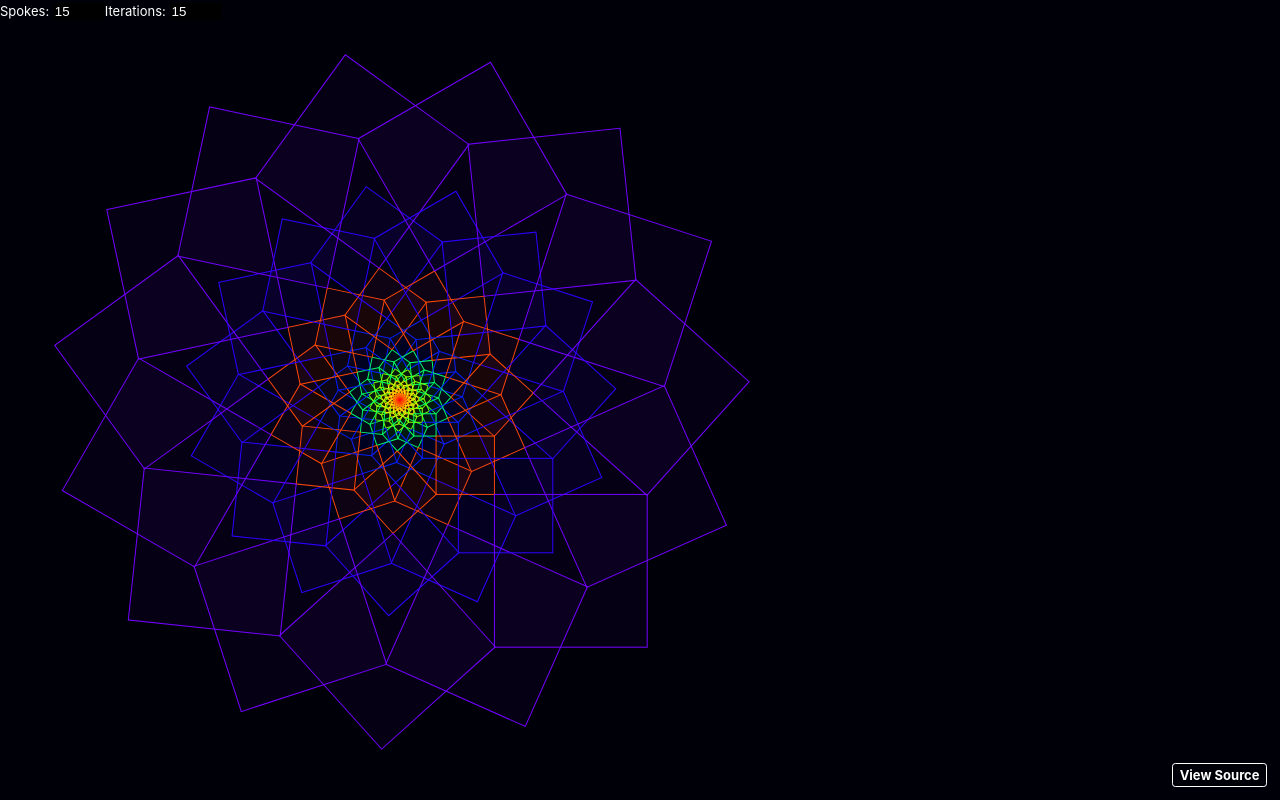
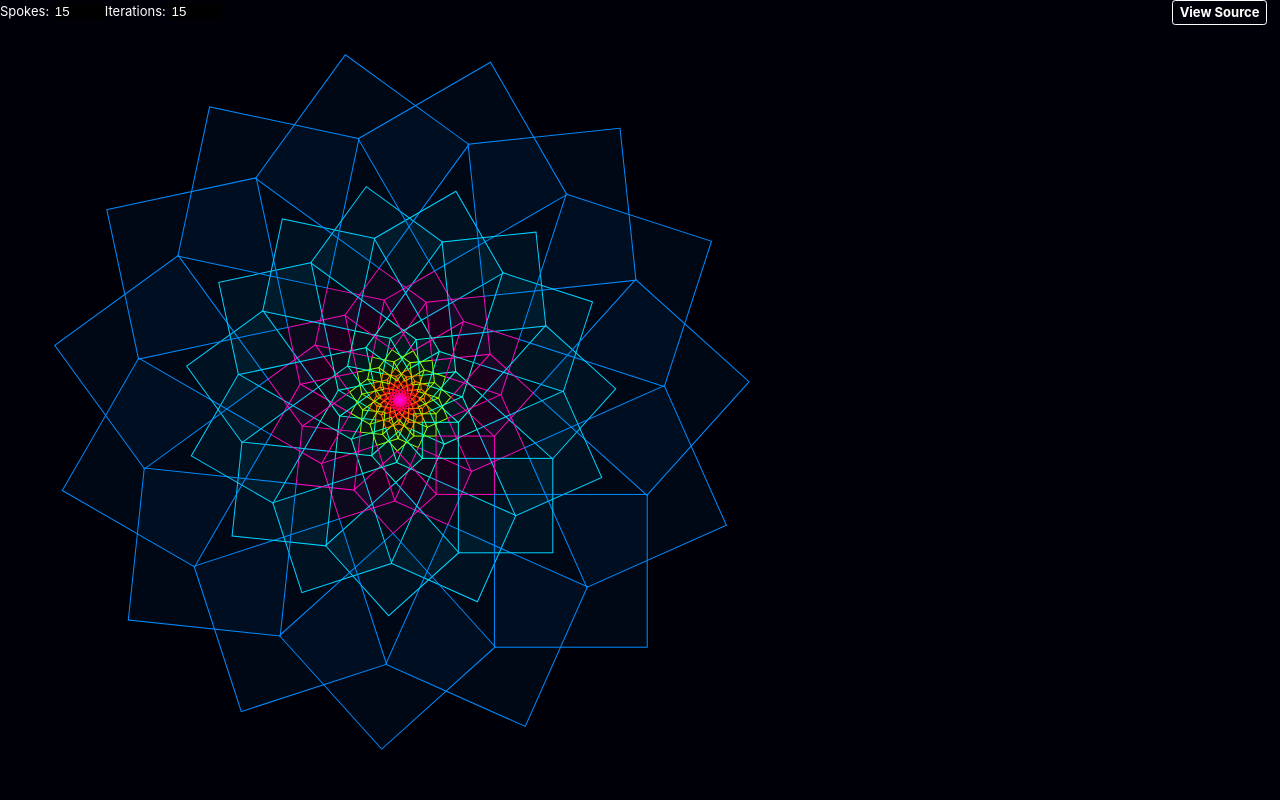
Before and after one commit to doppler/fibonacci, a React (Create React App) app: page / in a window 1280 px wide. Built offline with nearby package versions, Linux system fonts and the light colour scheme.

Commit message:
move src button. animate base hue.

```diff
--- a/src/App.js
+++ b/src/App.js
@@ -1,19 +1,28 @@
-import React, { useState } from "react";
+import React, { useState, useEffect } from "react";
 import fib from "./fib";
 import "./App.scss";
 
 const App = () => {
   const [numSpokes, setNumSpokes] = useState(15);
   const [fibValue, setFibValue] = useState(15);
+  const [baseHue, setBaseHue] = useState(0);
 
   const changeNumSpokes = event => setNumSpokes(Number(event.target.value));
   const changeFibValue = event => setFibValue(Number(event.target.value));
+
+  const changeBaseHue = () => setBaseHue(baseHue === 359 ? 0 : baseHue + 1);
+
+  useEffect(() => {
+    requestAnimationFrame(changeBaseHue);
+  }, [baseHue]);
   return (
     <div id="App">
       <svg width={"100vmin"} height={"100vmin"}>
         {Array.from({ length: numSpokes }).map((_, i) => (
           <Spoke
+            key={i}
             fibValue={fibValue}
+            baseHue={baseHue}
             style={{
               transform: `translate(50vmin, 50vmin) rotate(${(360 / numSpokes) *
                 (i + 1)}deg)`
@@ -21,6 +30,36 @@ const App = () => {
           />
         ))}
       </svg>
+      <Controls {...{ numSpokes, changeNumSpokes, fibValue, changeFibValue }} />
+    </div>
+  );
+};
+
+export default App;
+
+const Spoke = ({ style, fibValue, baseHue }) => {
+  const sequence = fib(fibValue);
+
+  return sequence.slice(0, sequence.length - 2).map((n, i) => {
+    const last = sequence[sequence.length - 1];
+    return (
+      <g style={style} key={i}>
+        <rect
+          x={`calc((50vmin / ${last}) * ${sequence[i - 1]})`}
+          y={`calc((50vmin / ${last}) * ${sequence[i - 1]})`}
+          width={`calc((50vmin / ${last}) * ${n})`}
+          height={`calc((50vmin / ${last}) * ${n})`}
+          style={{
+            fill: `hsla(${n + baseHue}, 100%, 50%, 0.05)`,
+            stroke: `hsla(${n + baseHue}, 100%, 50%, 1)`
+          }}
+        />
+      </g>
+    );
+  });
+};
+
+const Controls = ({ numSpokes, changeNumSpokes, fibValue, changeFibValue }) => (
   <div id="controls">
     <label htmlFor="num-spokes">Spokes: </label>
     <input
@@ -40,37 +79,12 @@ const App = () => {
       max={36}
       onChange={changeFibValue}
     />
-      </div>
     <a
       href="https://github.com/doppler/fibonacci/blob/master/src/App.js"
       target="_blank"
-        rel="noopener"
+      rel="noopener noreferrer"
     >
       View Source
     </a>
   </div>
 );
-};
-
-const Spoke = ({ style, fibValue }) => {
-  const sequence = fib(fibValue);
-  console.log({ sequence });
-  return sequence.slice(0, sequence.length - 2).map((n, i) => {
-    const last = sequence[sequence.length - 1];
-    return (
-      <g style={style}>
-        <rect
-          x={`calc((50vmin / ${last}) * ${sequence[i - 1]})`}
-          y={`calc((50vmin / ${last}) * ${sequence[i - 1]})`}
-          width={`calc((50vmin / ${last}) * ${n})`}
-          height={`calc((50vmin / ${last}) * ${n})`}
-          style={{
-            fill: `hsla(${n}, 100%, 50%, 0.05)`,
-            stroke: `hsla(${n}, 100%, 50%, 1)`
-          }}
-        />
-      </g>
-    );
-  });
-};
-export default App;
--- a/src/App.scss
+++ b/src/App.scss
@@ -6,6 +6,7 @@
     position: absolute;
     top: 0;
     left: 0;
+    width: 100vw;
     label {
       font-size: small;
     }
@@ -15,10 +16,8 @@
       appearance: none;
       border: 0px;
     }
-  }
     a {
       position: absolute;
-    bottom: 1em;
       right: 1em;
       text-decoration: none;
       color: white;
@@ -32,3 +31,4 @@
       color: yellow;
     }
   }
+}
```
Lines whose indentation alone changed are shown as unchanged.
